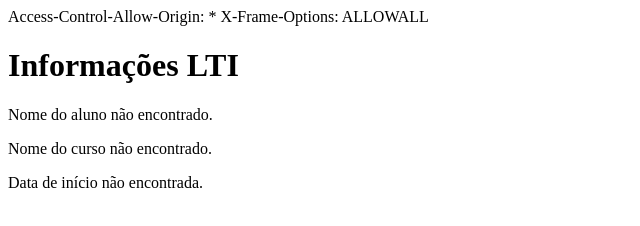
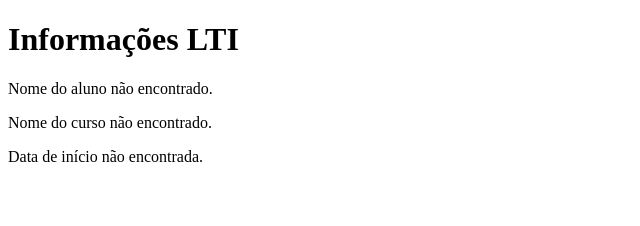
Before and after one commit to Helmer7/LTI-User-Info, a plain HTML site: page index.html in a window 1280 px wide. Shown: the whole page, without its empty margins (0-640 px from the left). Drawn offline with Linux system fonts and the light colour scheme.

Commit message:
Update index.html

```diff
--- a/index.html
+++ b/index.html
@@ -1,7 +1,5 @@
 <!DOCTYPE html>
 <html lang="en">
-Access-Control-Allow-Origin: *
-X-Frame-Options: ALLOWALL
 <head>
     <meta charset="UTF-8">
     <meta name="viewport" content="width=device-width, initial-scale=1.0">
```
